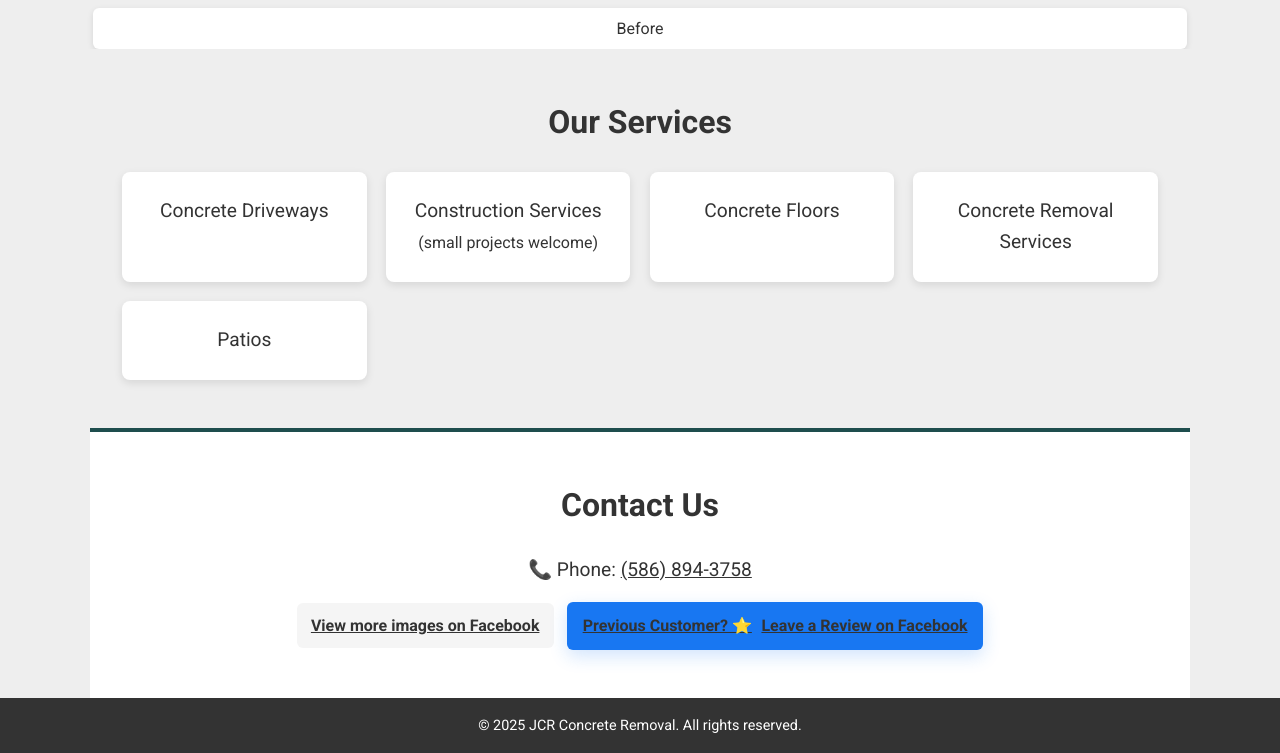
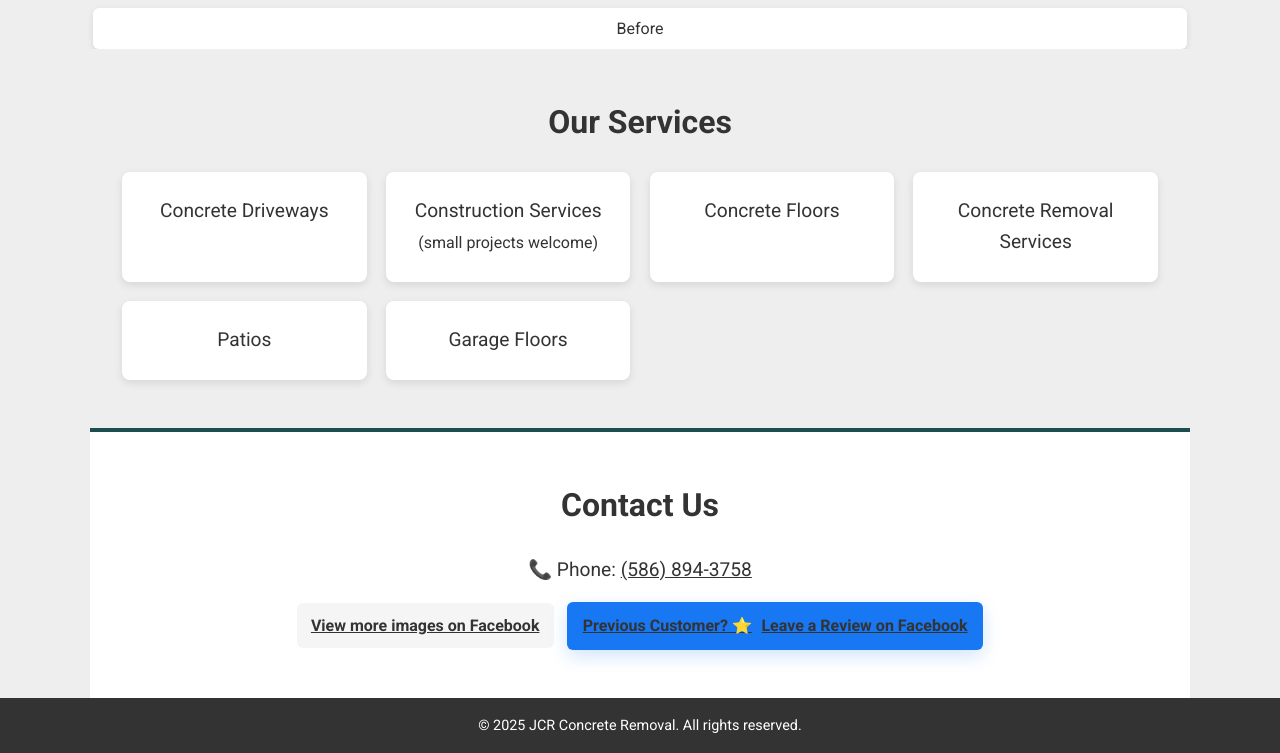
Before and after one commit to fun818/jcr-concrete-removal-replace-website, a plain HTML site: page index.html in a window 1280 px wide. Shown: the part 1055-1808 px from the top of the page. Drawn offline with Linux system fonts and the light colour scheme.

Commit message:
Update index.html

```diff
--- a/index.html
+++ b/index.html
@@ -320,6 +320,7 @@
       <li>Concrete Floors</li>
       <li>Concrete Removal Services</li>
       <li>Patios</li>
+      <li>Garage Floors</li>
     </ul>
   </section>
 
```
